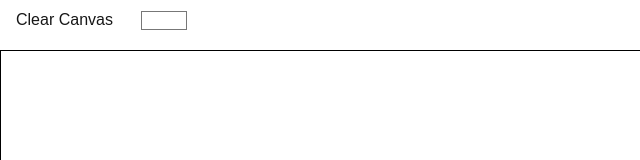
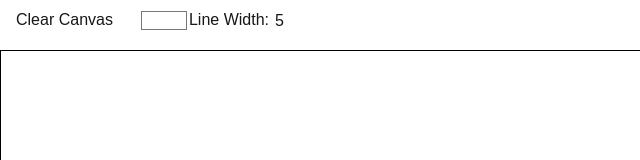
Before and after one commit to Kaimond/whiteboard, a Next.js app: page / in a window 1280 px wide. Shown: the top 160 px of the page, without its empty margins (0-640 px from the left). Built offline with nearby package versions, Linux system fonts and the light colour scheme.

Commit message:
Added option to change the line width

```diff
--- a/src/app/components/DrawingCanvas.jsx
+++ b/src/app/components/DrawingCanvas.jsx
@@ -6,7 +6,8 @@ export default function DrawingCanvas() {
     const canvasRef = useRef(null);
     const [isDrawing, setIsDrawing] = useState(false);
     const [lastPos, setLastPos] = useState({ x: 0, y: 0 });
-    const [colour, setColour] = useState("#ffffff");
+    const [lineColour, setLineColour] = useState("#ffffff");
+    const [lineWidth, setLineWidth] = useState("5");
 
     useEffect(() => {
         const canvas = canvasRef.current;
@@ -15,16 +16,22 @@ export default function DrawingCanvas() {
         // Set canvas size
         canvas.width = 1300;
         canvas.height = 900;
-        ctx.lineWidth = 5;
+        ctx.lineWidth = lineWidth;
         ctx.lineCap = "round";
-        ctx.strokeStyle = colour;
+        ctx.strokeStyle = lineColour;
     }, []);
 
     useEffect(() => {
         const canvas = canvasRef.current;
         const ctx = canvas.getContext("2d");
-        ctx.strokeStyle = colour;
-    }, [colour])
+        ctx.strokeStyle = lineColour;
+    }, [lineColour])
+
+    useEffect(() => {
+        const canvas = canvasRef.current;
+        const ctx = canvas.getContext("2d");
+        ctx.lineWidth = lineWidth;
+    }, [lineWidth])
 
     const startDrawing = ({ nativeEvent }) => {
         const { offsetX, offsetY } = nativeEvent;
@@ -60,7 +67,7 @@ export default function DrawingCanvas() {
 
     return (
         <div>
-            <Toolbar clearCanvas={clearCanvas} setColour={setColour} />
+            <Toolbar clearCanvas={clearCanvas} setColour={setLineColour} setWidth={setLineWidth} />
             <canvas
                 ref={canvasRef}
                 onMouseDown={startDrawing}
--- a/src/app/components/Toolbar.jsx
+++ b/src/app/components/Toolbar.jsx
@@ -1,13 +1,20 @@
 "use client";
 import { useState } from "react";
 
-export default function Toolbar({ clearCanvas, setColour }) {
+export default function Toolbar({ clearCanvas, setColour, setWidth }) {
     const [selectedColour, setSelectedColour] = useState("#ffffff");
+    const [lineWidth, setLineWidth] = useState("5");
 
     const handleColourChange = (e) => {
         const newColour = e.target.value;
         setSelectedColour(newColour);
         setColour(newColour);
+    };
+
+    const handleWidthChange = (e) => {
+        const newWidth = e.target.value;
+        setLineWidth(newWidth);
+        setWidth(newWidth);
     };
 
     return (
@@ -28,6 +35,15 @@ export default function Toolbar({ clearCanvas, setColour }) {
                 onChange={handleColourChange}
                 style={{ verticalAlign: "middle" }}
             />
+            Line Width:
+            <input
+                type="number"
+                value={lineWidth}
+                onChange={handleWidthChange}
+                min={"1"}
+                max={"100"}
+                style={{ marginLeft: "4px", border: "2px solid white", verticalAlign: "middle" }}
+            />
         </div>
     );
 }
```
